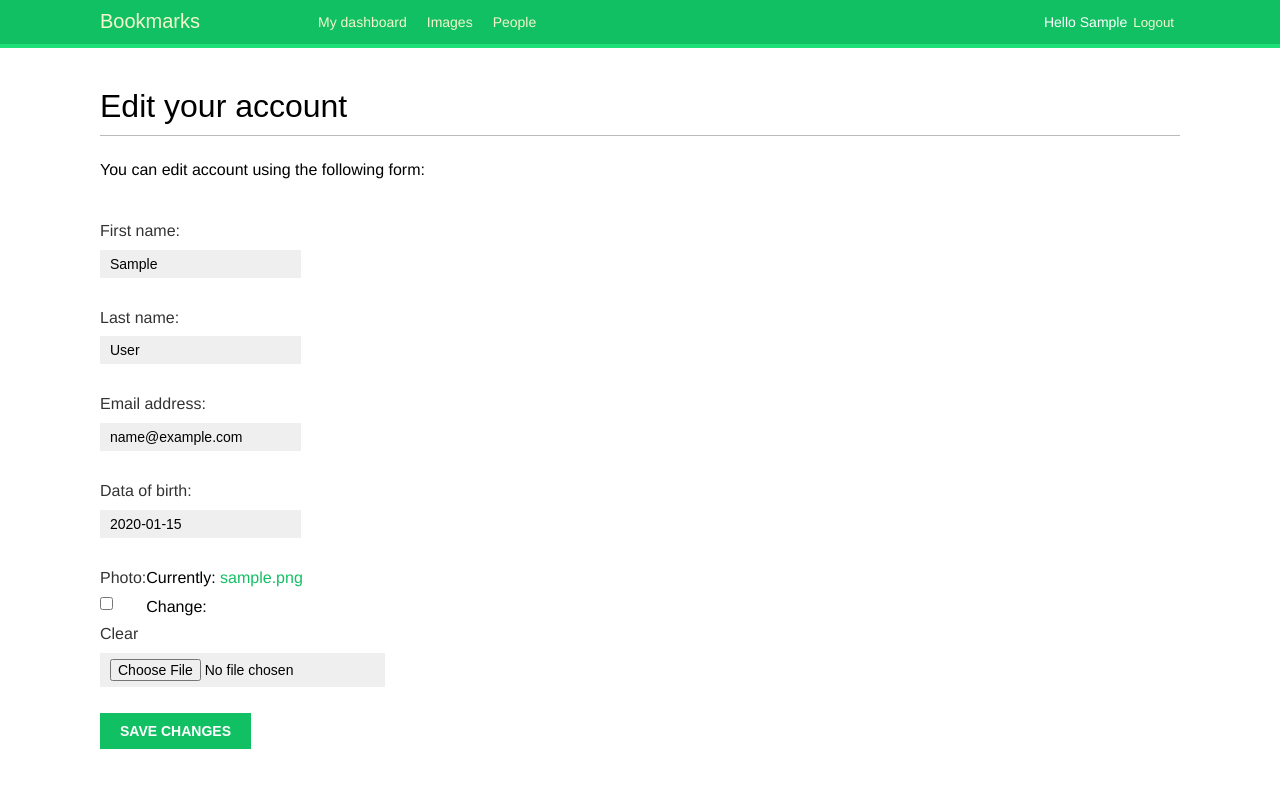
After one commit to sudonetizen/socweb, a Django app: page /account/edit/ in a window 1280 px wide. The commit adds this page. Run offline with Django 5.2, Linux system fonts and the light colour scheme; a user stored in the database is signed in; tables that the repository leaves empty hold one stand-in row (values such as "Sample post"); some web fonts are replaced.

Commit message:
add UserEditView

```diff
--- a/account/forms.py
+++ b/account/forms.py
@@ -1,5 +1,6 @@
 from django import forms
 from django.contrib.auth import get_user_model
+from .models import Profile
 
 class LoginForm(forms.Form):
     username = forms.CharField()
@@ -20,3 +21,15 @@ class UserRegistrationForm(forms.ModelForm):
         if cd['password'] != cd['password2']:
             raise forms.ValidationError("Passwordds don't match.")
         return cd['password2']
+
+
+class UserEditForm(forms.ModelForm):
+    class Meta:
+        model = get_user_model()
+        fields = ['first_name', 'last_name', 'email']
+
+
+class ProfileEditForm(forms.ModelForm):
+    class Meta:
+        model = Profile
+        fields = ['data_of_birth', 'photo']
--- a/account/urls.py
+++ b/account/urls.py
@@ -1,8 +1,9 @@
 from django.urls import path, include
-from .views import dashboard, UserRegisterView
+from .views import dashboard, UserRegisterView, UserEditView
 
 urlpatterns = [
     path('', include('django.contrib.auth.urls')),
     path('', dashboard, name='dashboard'),
     path('register/', UserRegisterView.as_view(), name='register'),
+    path('edit/', UserEditView.as_view(), name='edit'),
 ]
--- a/account/views.py
+++ b/account/views.py
@@ -1,9 +1,10 @@
 from django.contrib.auth import authenticate, login
+from django.contrib.auth.mixins import LoginRequiredMixin
 from django.contrib.auth.decorators import login_required
 from django.http import HttpResponse
 from django.shortcuts import render
 from django.views import View
-from .forms import LoginForm, UserRegistrationForm
+from .forms import LoginForm, UserRegistrationForm, UserEditForm, ProfileEditForm
 
 
 @login_required
@@ -22,6 +23,9 @@ class UserRegisterView(View):
             new_user = user_form.save(commit=False)
             new_user.set_password(user_form.cleaned_data['password'])
             new_user.save()
+
+            Profile.objects.create(user=new_user)
+
             return render(request, 'register_done.html', {'new_user': new_user})
 
 class UserLoginView(View):
@@ -43,3 +47,19 @@ class UserLoginView(View):
                     return HttpResponse('Disabled account')
             else:
                 return HttpResponse('Invalid login')
+
+
+class UserEditView(LoginRequiredMixin, View):
+    def get(self, request):
+        user_form = UserEditForm(instance=request.user)
+        profile_form = ProfileEditForm(instance=request.user.profile)
+        return render(request, 'edit.html', {'user_form': user_form, 'profile_form': profile_form})
+
+    def post(self, request):
+        user_form = UserEditForm(instance=request.user, data=request.POST)
+        profile_form = ProfileEditForm(instance=request.user.profile, data=request.POST, files=request.FILES)
+        if user_form.is_valid() and profile_form.is_valid():
+            user_form.save()
+            profile_form.save()
+
+        return render(request, 'edit.html', {'user_form': user_form, 'profile_form': profile_form})
--- a/templates/dashboard.html
+++ b/templates/dashboard.html
@@ -5,4 +5,5 @@
 {% block content %}
     <h1>Dashboard</h1>
     <p>Welcome to your dashboard.</p>
+    <p>You can <a href="{% url 'edit' %}">edit your profile</a> or <a href="{% url 'password_change' %}">change your password</a></p>
 {% endblock %}
--- /dev/null
+++ b/templates/edit.html
@@ -0,0 +1,14 @@
+{% extends 'base.html' %}
+
+{% block title %}Edit your account{% endblock %}
+
+{% block content %}
+    <h1>Edit your account</h1>
+    <p>You can edit account using the following form:</p>
+    <form method="post" enctype="multipart/form-data">
+        {% csrf_token %}
+        {{ user_form.as_p }}
+        {{ profile_form.as_p }}
+        <p><input type="submit" value="Save changes"></p>
+    </form>
+{% endblock %}
```
Also changed, not shown: account/admin.py (+6 -1 lines), account/migrations/0001_initial.py (added), 1 other file.
